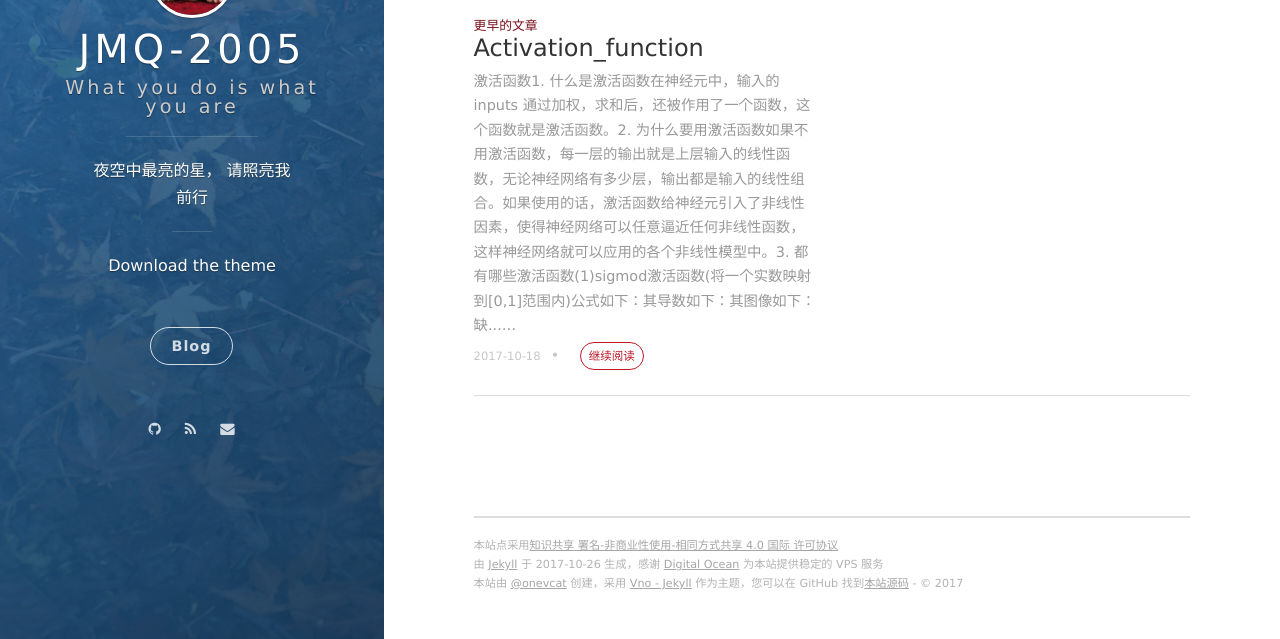
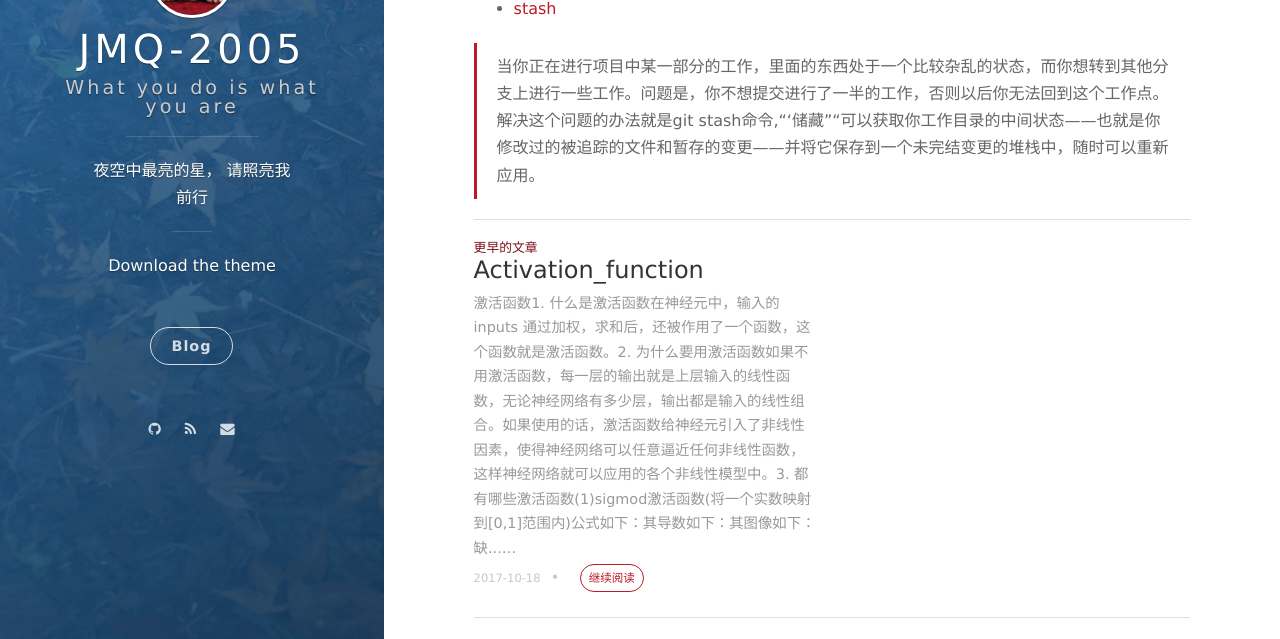
Before and after one commit to nevermore3/nevermore3.github.io, a Jekyll site: the page built from _posts/2017-10-25-Git_Command.md, in a window 1280 px wide and 900 px high, scrolled down 1868 px, cut to the strip 261-900 px from the top of the window. Built offline with Jekyll 4.4.1, drawn with Linux system fonts in a browser that asks for light colours; nearby versions of some CDN libraries; our own code applies the rules of GitHub Pages for plain Markdown files; comment, search, counter and statistics services are not loaded.

Commit message:
Update 2017-10-25-Git_Command.md

```diff
--- a/_posts/2017-10-25-Git_Command.md
+++ b/_posts/2017-10-25-Git_Command.md
@@ -22,3 +22,8 @@
 ![](https://marklodato.github.io/visual-git-guide/reset-commit.svg)
 如果没有给出提交点的版本号，那么默认用HEAD，这样，分支指向不变，但是索引会回滚到最后一次提交，如果用--hard选项，工作目录也同样。
 ![](https://marklodato.github.io/visual-git-guide/reset.svg)
+
+
+- [stash](https://git-scm.com/book/en/v1/Git-Tools-Stashing)
+
+> 当你正在进行项目中某一部分的工作，里面的东西处于一个比较杂乱的状态，而你想转到其他分支上进行一些工作。问题是，你不想提交进行了一半的工作，否则以后你无法回到这个工作点。解决这个问题的办法就是git stash命令,“‘储藏”“可以获取你工作目录的中间状态——也就是你修改过的被追踪的文件和暂存的变更——并将它保存到一个未完结变更的堆栈中，随时可以重新应用。
```
